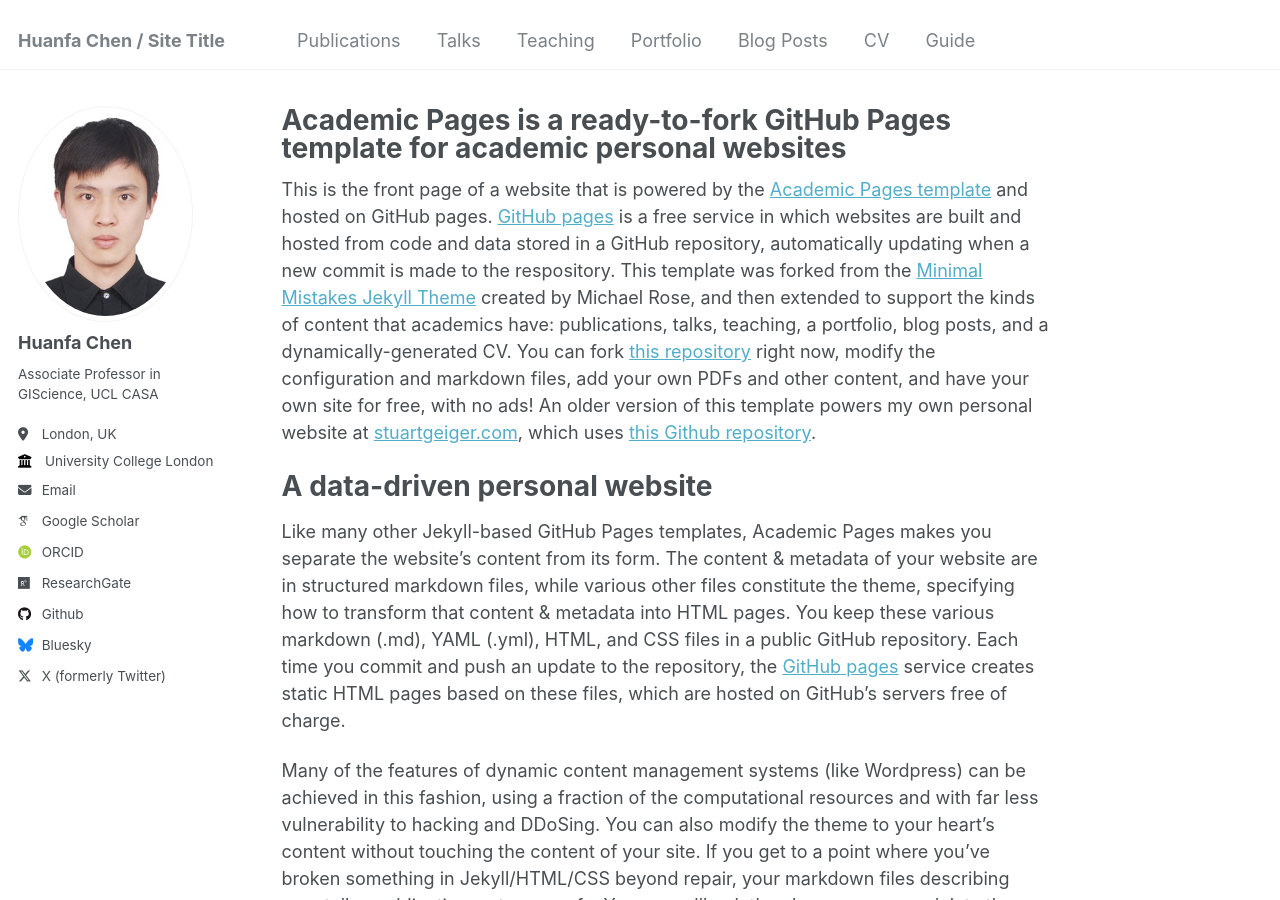
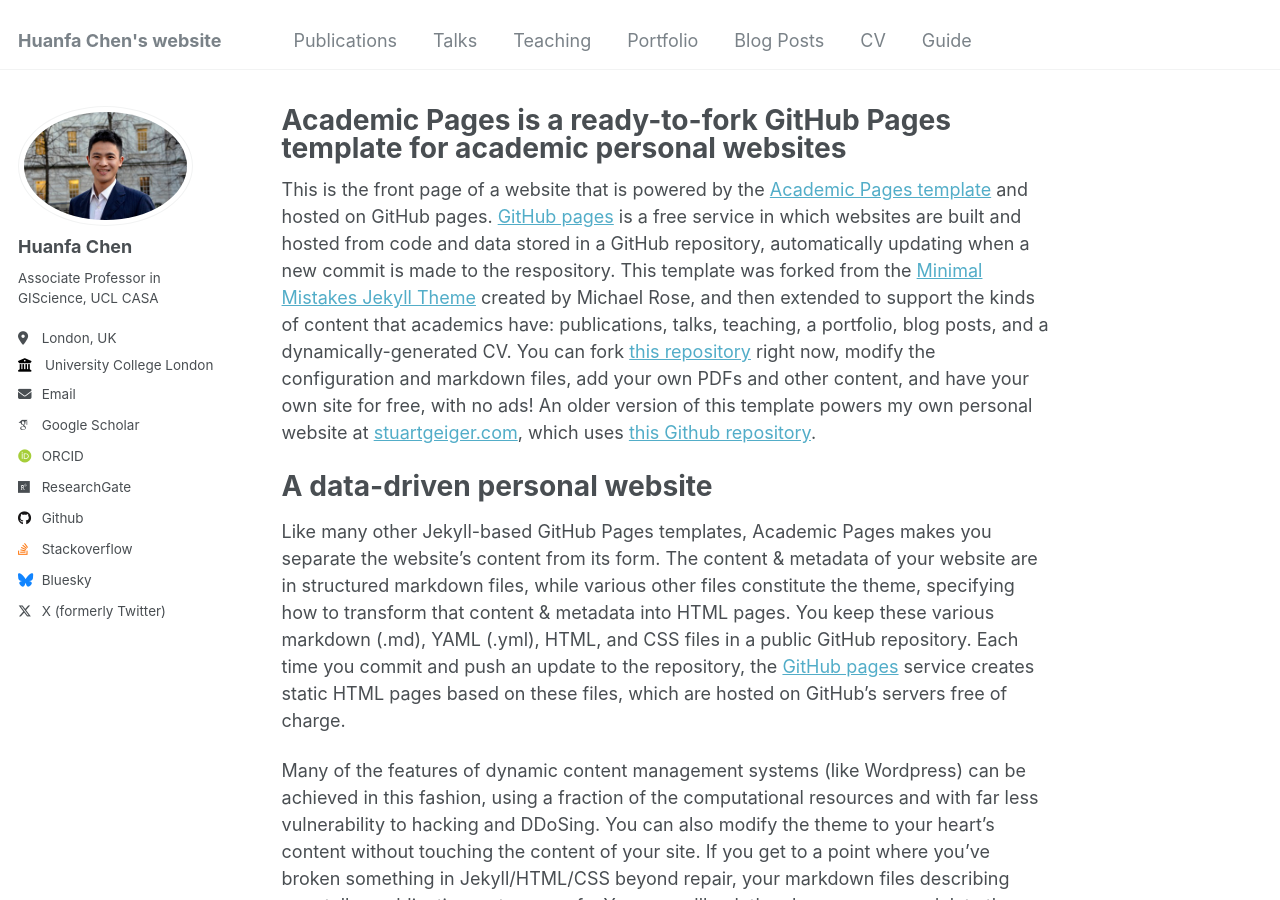
Before and after one commit to huanfachen/huanfachen.github.io, a Jekyll site: the page built from _pages/about.md, in a window 1280 px wide and 900 px high. Built offline with Jekyll 4.4.1, drawn with Linux system fonts in a browser that asks for light colours; some web fonts are replaced.

Commit message:
update profile

```diff
--- a/_config.yml
+++ b/_config.yml
@@ -8,7 +8,7 @@
 
 # Basic Site Settings
 locale                   : "en-UK"
-title                    : "Huanfa Chen / Site Title"
+title                    : "Huanfa Chen's website"
 title_separator          : "-"
 name                     : &name "Your Name"
 description              : &description "personal description"
@@ -21,7 +21,7 @@
 #               Additional customization can be done by editing /_includes/author-profile.html
 author:
   # Biographic information
-  avatar           : "Photo_Huanfa\ Chen.png"
+  avatar           : "huanfa_ucl.jpg"
   name             : "Huanfa Chen"
   pronouns         : # example: "she/her"
   bio              : "Associate Professor in GIScience, UCL CASA"
@@ -45,7 +45,7 @@
   dribbble         : # Username
   github           : "huanfachen"
   kaggle           : # Username
-  stackoverflow    : # User number or user number and name (i.e., use "1" or "1/jeff-atwood")
+  stackoverflow    : "4667568/huanfa-chen" # User number or user number and name (i.e., use "1" or "1/jeff-atwood")
 
   # Social media
   bluesky          : "bsky.app" # Replace this with you Bluesky username
```
Also changed, not shown: images/Huanfa_ucl.jpg (added).
